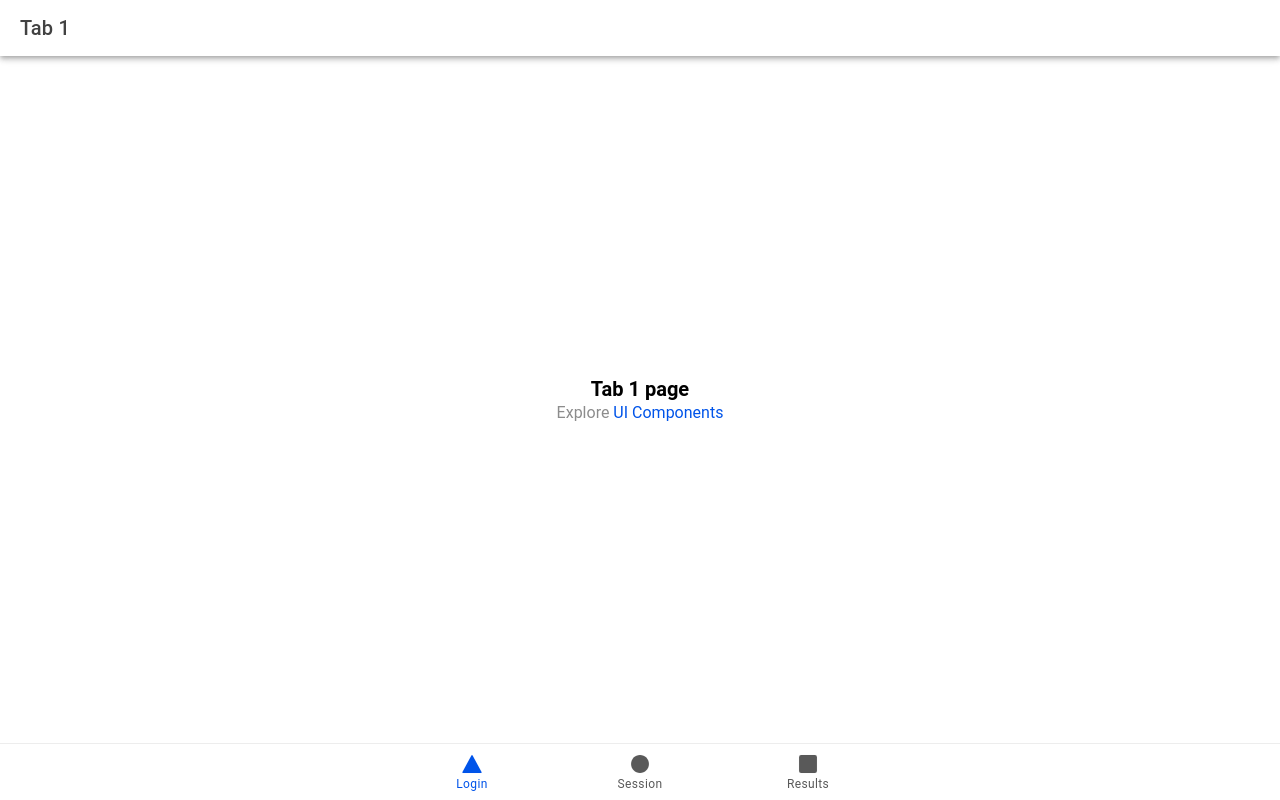
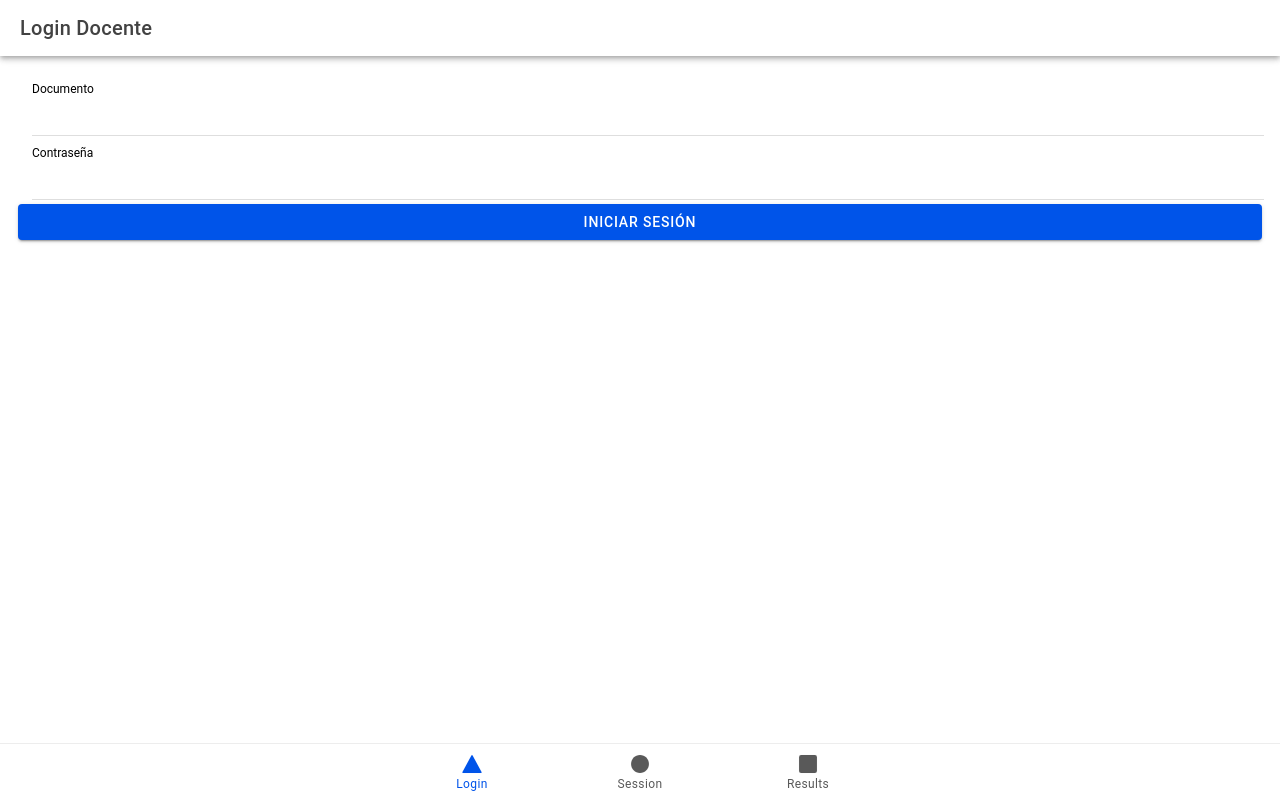
Before and after one commit to sebastiian06/app-attendance, a React (Vite) app in the folder app/: page /login in a window 1280 px wide. Built offline with nearby package versions, Linux system fonts and the light colour scheme.

Commit message:
feat: implementación de pantalla de login con servicio mock

```diff
--- a/app/src/pages/Login.tsx
+++ b/app/src/pages/Login.tsx
@@ -1,25 +1,72 @@
-import { IonContent, IonHeader, IonPage, IonTitle, IonToolbar } from '@ionic/react';
-import ExploreContainer from '../components/ExploreContainer';
-import './Tab1.css';
+import {
+  IonPage,
+  IonHeader,
+  IonToolbar,
+  IonTitle,
+  IonContent,
+  IonInput,
+  IonButton,
+  IonItem,
+  IonLabel,
+  IonText
+} from '@ionic/react';
+import { useState } from 'react';
+import { login } from '../services/api';
 
-const Tab1: React.FC = () => {
+const Login: React.FC = () => {
+  const [documento, setDocumento] = useState('');
+  const [password, setPassword] = useState('');
+  const [error, setError] = useState('');
+
+  const handleLogin = async () => {
+    try {
+      setError('');
+      const response = await login(documento, password);
+      console.log('Login exitoso:', response);
+      alert('Login exitoso');
+    } catch (err: any) {
+      setError(err.message);
+    }
+  };
+
   return (
     <IonPage>
       <IonHeader>
         <IonToolbar>
-          <IonTitle>Tab 1</IonTitle>
+          <IonTitle>Login Docente</IonTitle>
         </IonToolbar>
       </IonHeader>
-      <IonContent fullscreen>
-        <IonHeader collapse="condense">
-          <IonToolbar>
-            <IonTitle size="large">Tab 1</IonTitle>
-          </IonToolbar>
-        </IonHeader>
-        <ExploreContainer name="Tab 1 page" />
+
+      <IonContent className="ion-padding">
+        <IonItem>
+          <IonLabel position="stacked">Documento</IonLabel>
+          <IonInput
+            value={documento}
+            onIonChange={(e) => setDocumento(e.detail.value!)}
+          />
+        </IonItem>
+
+        <IonItem>
+          <IonLabel position="stacked">Contraseña</IonLabel>
+          <IonInput
+            type="password"
+            value={password}
+            onIonChange={(e) => setPassword(e.detail.value!)}
+          />
+        </IonItem>
+
+        {error && (
+          <IonText color="danger">
+            <p>{error}</p>
+          </IonText>
+        )}
+
+        <IonButton expand="block" onClick={handleLogin}>
+          Iniciar sesión
+        </IonButton>
       </IonContent>
     </IonPage>
   );
 };
 
-export default Tab1;
+export default Login;
--- /dev/null
+++ b/app/src/services/api.ts
@@ -0,0 +1,17 @@
+const API_URL = 'http://localhost:4000'; // luego lo moveremos a .env
+
+export async function login(documento: string, password: string) {
+  // 🔴 MOCK temporal (luego lo cambiamos por fetch real)
+  if (documento === 'DOC-DEMO-001' && password === '123456') {
+    return {
+      token: 'fake-jwt-token',
+      user: {
+        nombre: 'Docente Demo',
+        documento,
+        roles: ['DOCENTE']
+      }
+    };
+  }
+
+  throw new Error('Credenciales inválidas');
+}
```
